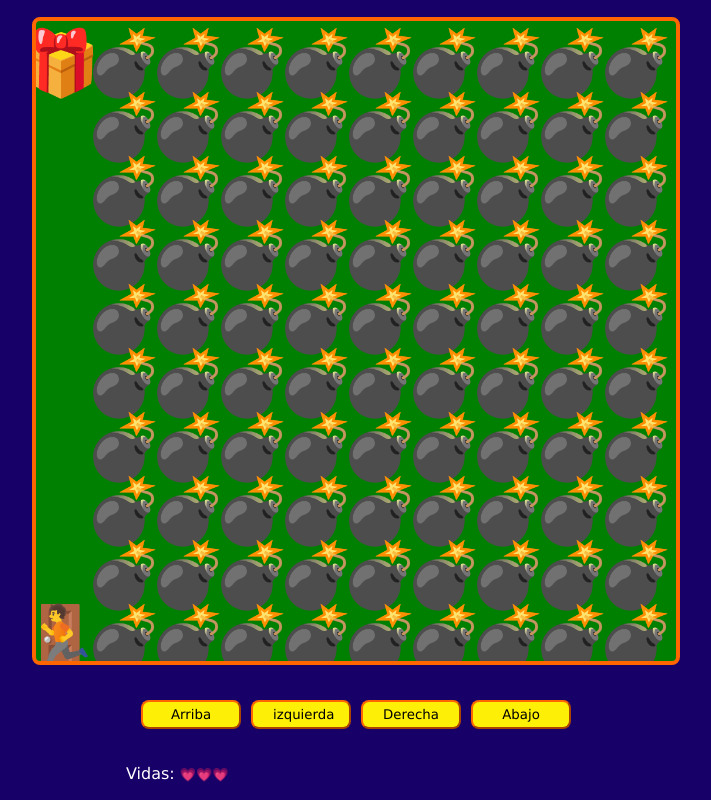
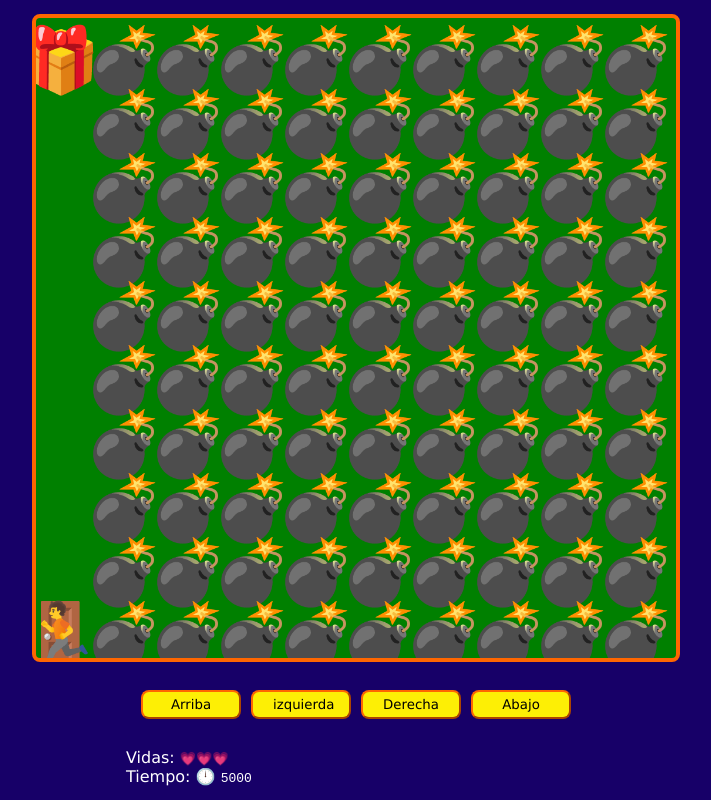
Before and after one commit to Appollus01/Taller-practico-video-game, a plain HTML site: page index.html in a window 1280 px wide. Shown: the whole page, without its empty margins (284-995 px from the left). Drawn offline with Linux system fonts and the light colour scheme.

Commit message:
se muestra el el tiempo de jugado

```diff
--- a/game.js
+++ b/game.js
@@ -5,12 +5,17 @@ const btnUp = document.querySelector('#up');
 const btnLeft = document.querySelector('#left');
 const btnRight = document.querySelector('#right');
 const btnDown = document.querySelector('#down');
-const spanLives = document.querySelector('#lives')
+const spanLives = document.querySelector('#lives');
+const spanTime = document.querySelector('#time')
 
 let canvasSize;
 let elementsSize;
 let level = 0;
 let lives = 3;
+
+let timeStart;
+let timePlayer;
+let timeInterval;
 
 const playerPosition = {
     x: undefined,
@@ -53,6 +58,11 @@ function startGame() {
     if (!map) {
         gameWin();
         return;
+    }
+
+    if (!timeStart){
+        timeStart = Date.now();
+        timeInterval = setInterval(showTime, 100);
     }
 
     const mapRows = map.trim().split('\n'); // se crea el primer arreglo
@@ -130,6 +140,7 @@ function levelFail() {
     if (lives <= 0) {
         level = 0;
         lives = 3;
+        timeStart = undefined;
     }
 
     playerPosition.x = undefined;
@@ -139,6 +150,7 @@ function levelFail() {
 
 function gameWin(){
     console.log('gananste');
+    clearInterval(timeInterval);
 }
 
 function showLives () {
@@ -146,6 +158,10 @@ function showLives () {
 
     spanLives.innerHTML = "";
     heartArray.forEach(heart => spanLives.append(heart));
+}
+
+function showTime(){
+    spanTime.innerHTML = Date.now() - timeStart;
 }
 
 window.addEventListener('keydown', moveByKeys);
--- a/index.html
+++ b/index.html
@@ -20,6 +20,7 @@
         <div class="messages">
             <!-- TODO -->
             <p>Vidas: <samp id="lives"></samp></p>
+            <p>Tiempo: 🕛 <samp id="time"></samp></p>
         </div>
 
     </div>
```
